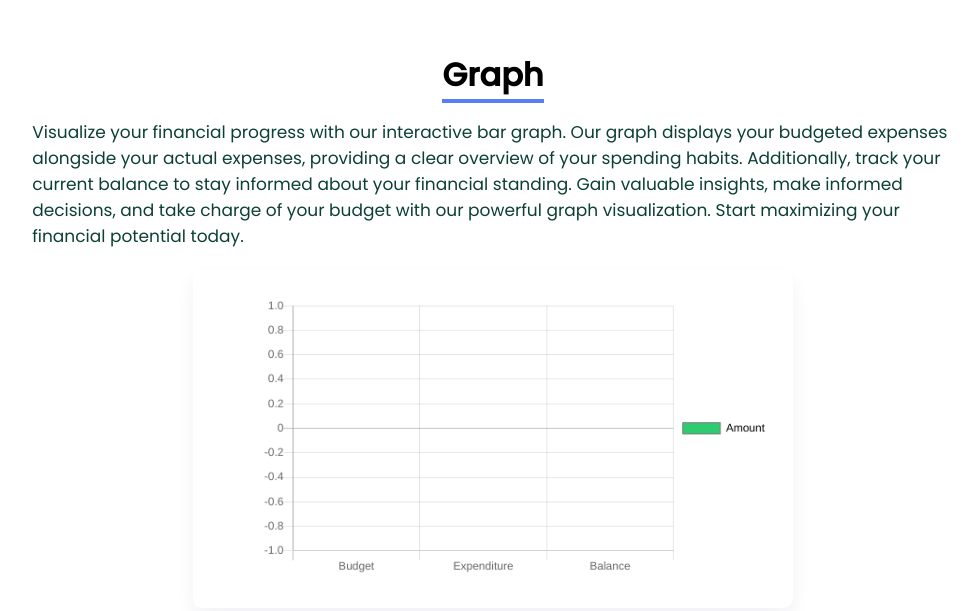
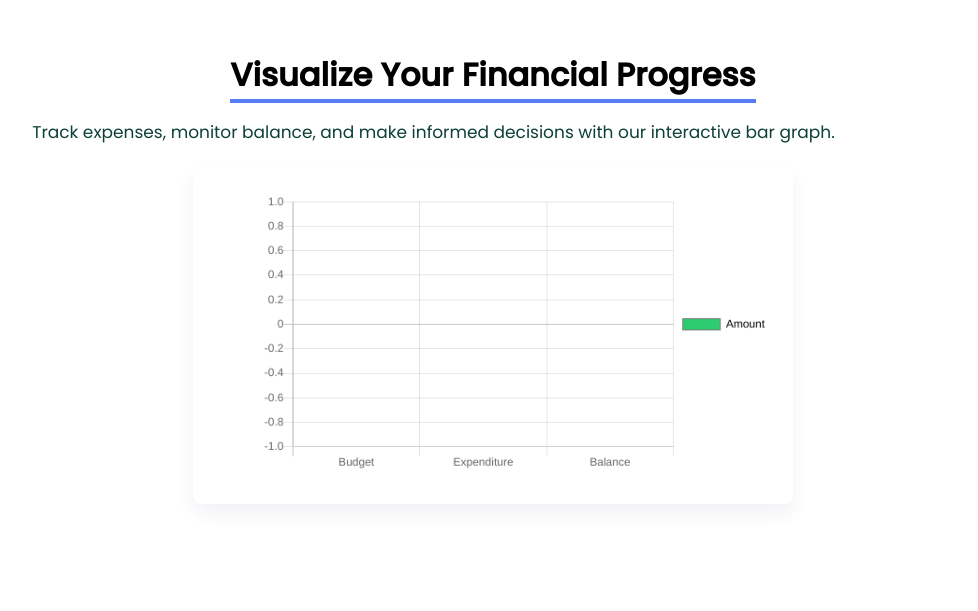
Before and after one commit to AmanSingh6574/Budget-Finance-Tracker, a plain HTML site: page index.html in a window 1280 px wide. Shown: the part 1749-2360 px from the top of the page, without its empty margins (147-1125 px from the left). Drawn offline with nearby package versions, Linux system fonts and the light colour scheme.

Commit message:
Update index.html

```diff
--- a/index.html
+++ b/index.html
@@ -59,6 +59,8 @@
 
 
         <!-- hero section  -->
+
+      <div class="main" >
 
         <div class="hero" id="hero">
           <div class="dis">
@@ -146,15 +148,10 @@
         </div>
 
         <div class="graph-section" id="graph-section">
-          <h2 class="graph-heading">Graph</h2>
+          <h2 class="graph-heading">Visualize Your Financial Progress</h2>
           <p>
-            Visualize your financial progress with our interactive bar graph.
-            Our graph displays your budgeted expenses alongside your actual
-            expenses, providing a clear overview of your spending habits.
-            Additionally, track your current balance to stay informed about your
-            financial standing. Gain valuable insights, make informed decisions,
-            and take charge of your budget with our powerful graph
-            visualization. Start maximizing your financial potential today.
+            Track expenses, monitor balance, and make informed
+            decisions with our interactive bar graph.
           </p>
           <canvas
             class="graph"
@@ -171,11 +168,9 @@
             <input
               type="text"
               id="reminder-name"
-              name="name"
               maxlength="30"
               placeholder="Reminder Name"
               required
-              autocomplete
             />
             <input
               type="date"
@@ -194,8 +189,6 @@
 
           <ul id="reminder-list"></ul>
         </div>
-
-
 
         <!-- contact us form -->
         <div class="contact-us" id="contact-us">
@@ -228,9 +221,8 @@
           </form>
         </div>
 
-
       <!-- html code for footer -->
-      <footer>
+        <footer>
         <div class="footer-container">
           <div class="footer-logo">
             <h1>Budget App</h1>
@@ -263,18 +255,18 @@
           </div>
           <div class="footer-git">
             <p>Designed by <a href="https://www.linkedin.com/in/aman-singh-aa6073247/" target="_blank">Aman Singh</a></p>
-            <p class="git-icon"><a href="https://github.com/AmanSingh6574/Budget-finance-tracker" target="_blank"><i class="fab fa-github"></i></a></p>
+            <p class="git-icon"><a href="https://www.linkedin.com/" target="_blank"><i class="fab fa-github"></i></a></p>
           </div>
 
         </div>
 
-      </footer>
+        </footer>
+      </div>
 
     </div>
 
     <!-- Script -->
     <script src="https://smtpjs.com/v3/smtp.js"></script>
-    <script src="https://cdnjs.cloudflare.com/ajax/libs/pdfmake/0.1.68/pdfmake.min.js"></script>
     <script src="https://cdnjs.cloudflare.com/ajax/libs/pdfmake/0.1.68/vfs_fonts.js"></script>
     <script src="https://cdnjs.cloudflare.com/ajax/libs/Chart.js/2.9.4/Chart.js"></script>
     <script src="index.js"></script>
```
